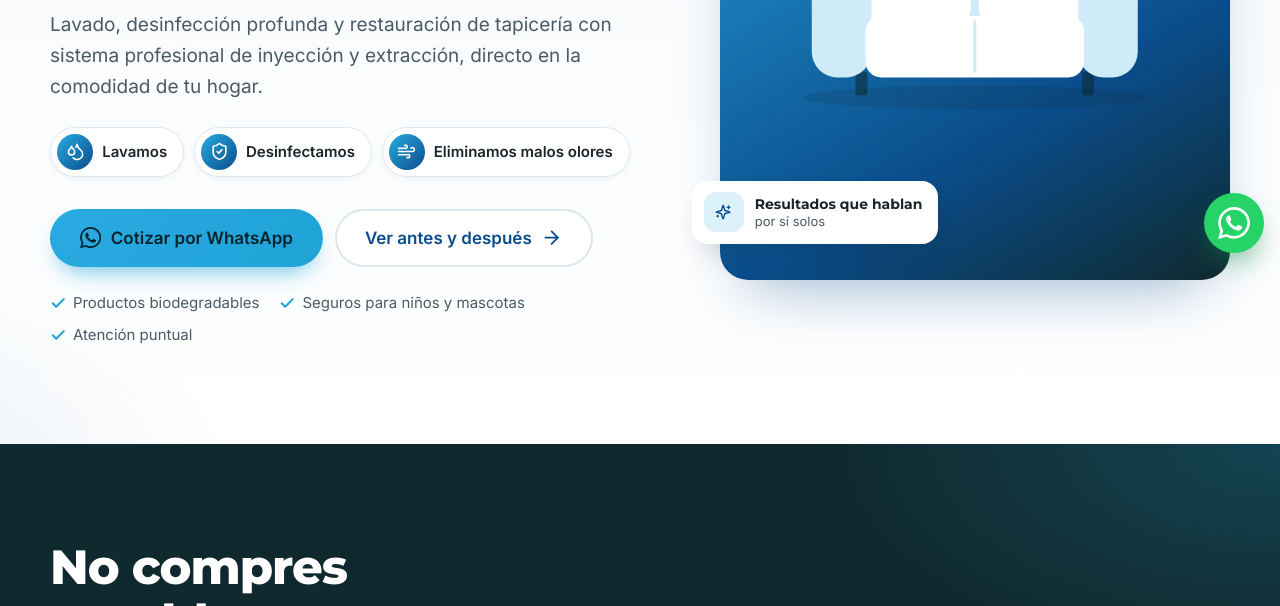
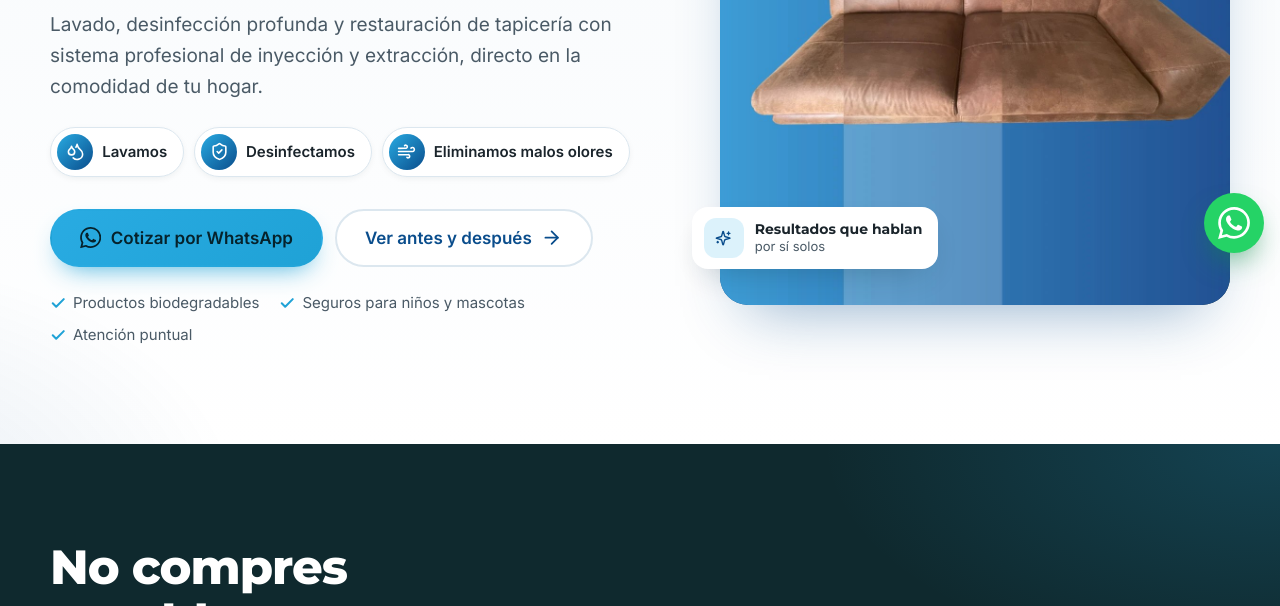
Before and after one commit to cleancleansolution/cleancleansolution.github.io, a plain HTML site: page index.html in a window 1280 px wide. Shown: the part 531-1137 px from the top of the page. Drawn offline with Linux system fonts and the light colour scheme.

Commit message:
Agrega la foto principal del hero y ajusta su marco a formato vertical
Co-Authored-By: Claude Fable 5.2 <noreply@anthropic.com>

```diff
--- a/css/styles.css
+++ b/css/styles.css
@@ -609,12 +609,13 @@ strong { font-weight: 600; }
 .hero__media {
   position: relative;
   width: 100%;
-  max-width: 560px;
+  max-width: 460px;
   margin: 0 auto;
 }
+/* Mismo formato que la foto (1080 x 1350, vertical 4:5) para mostrarla completa */
 .hero__frame {
   position: relative;
-  aspect-ratio: 5 / 4;
+  aspect-ratio: 4 / 5;
   overflow: hidden;
   border-radius: 28px;
   background: linear-gradient(150deg, var(--cyan-bright) 0%, var(--royal) 68%, var(--petrol) 100%);
@@ -668,16 +669,17 @@ strong { font-weight: 600; }
 }
 .float-card__icon--leaf { background: rgba(15, 41, 46, .08); color: var(--petrol); }
 .float-card--a { left: -.4rem; bottom: 1.1rem; }
-.float-card--b { right: -.4rem; top: 1.1rem; }
+/* En celular se oculta para no tapar la boquilla de la foto */
+.float-card--b { display: none; right: -.4rem; top: 1.1rem; }
 
 @media (min-width: 640px) {
   .hero__actions .btn { flex: 0 0 auto; }
+  .float-card--b { display: flex; }
 }
 
 @media (min-width: 1024px) {
   .hero__inner { grid-template-columns: 1.08fr .92fr; }
   .hero__media { max-width: none; }
-  .hero__frame { aspect-ratio: 4 / 4.6; }
   .float-card--a { left: -1.75rem; bottom: 2.25rem; }
   .float-card--b { right: -1rem; top: 2.25rem; }
 }
--- a/index.html
+++ b/index.html
@@ -27,6 +27,8 @@
   <meta property="og:title" content="Clean Clean Solution | Lavado de salas y colchones a domicilio en San Luis Potosí">
   <meta property="og:description" content="Lavamos, desinfectamos y eliminamos malos olores. Un servicio profesional y garantizado, directo en tu hogar.">
   <meta property="og:image" content="https://www.cleancleansolution.com.mx/assets/img/hero-servicio.jpg">
+  <meta property="og:image:width" content="1080">
+  <meta property="og:image:height" content="1350">
   <meta property="og:image:alt" content="Lavado profesional de salas a domicilio de Clean Clean Solution">
 
   <!-- Twitter / X -->
@@ -45,7 +47,7 @@
   <link href="https://fonts.googleapis.com/css2?family=Inter:wght@400;500;600&family=Montserrat:wght@700;800&display=swap" rel="stylesheet">
 
   <!-- Estilos (cambia el número de versión cada vez que edites el archivo) -->
-  <link rel="stylesheet" href="css/styles.css?v=1.0.0">
+  <link rel="stylesheet" href="css/styles.css?v=1.0.1">
 
   <!-- Datos estructurados: negocio local -->
   <script type="application/ld+json">
@@ -429,9 +431,9 @@
             <div class="hero__art" aria-hidden="true">
               <svg viewBox="0 0 400 300"><use href="#art-sofa"/></svg>
             </div>
-            <!-- FOTO HERO: sube tu fotografía real a assets/img/hero-servicio.jpg -->
-            <img src="assets/img/hero-servicio.jpg" width="1200" height="1380"
-                 alt="Técnico de Clean Clean Solution lavando una sala a domicilio en San Luis Potosí"
+            <!-- FOTO HERO: assets/img/hero-servicio.jpg (vertical 4:5, 1080 x 1350 px) -->
+            <img src="assets/img/hero-servicio.jpg" width="1080" height="1350"
+                 alt="Sofá de piel con una franja limpia bajo la boquilla de lavado: servicio profesional y garantizado de Clean Clean Solution"
                  fetchpriority="high" decoding="async" data-fallback>
           </div>
 
```
Also changed, not shown: assets/img/LEEME.txt, assets/img/hero-servicio.jpg (added).
